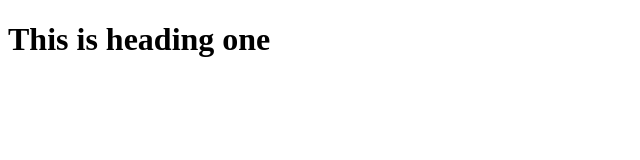
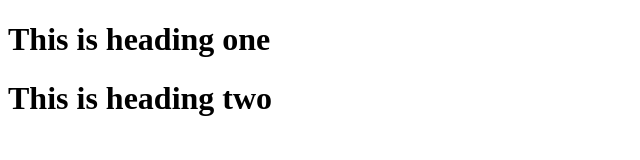
Before and after one commit to RamjiHari/TestHub, a plain HTML site: page index.html in a window 1280 px wide. Shown: the whole page, without its empty margins (0-640 px from the left). Drawn offline with Linux system fonts and the light colour scheme.

Commit message:
add heading in file

```diff
--- a/index.html
+++ b/index.html
@@ -5,5 +5,6 @@
 </head>
 <body>
 <h1>This is heading one</h1>
+<h1>This is heading two</h1>
 </body>
 </html>
```
